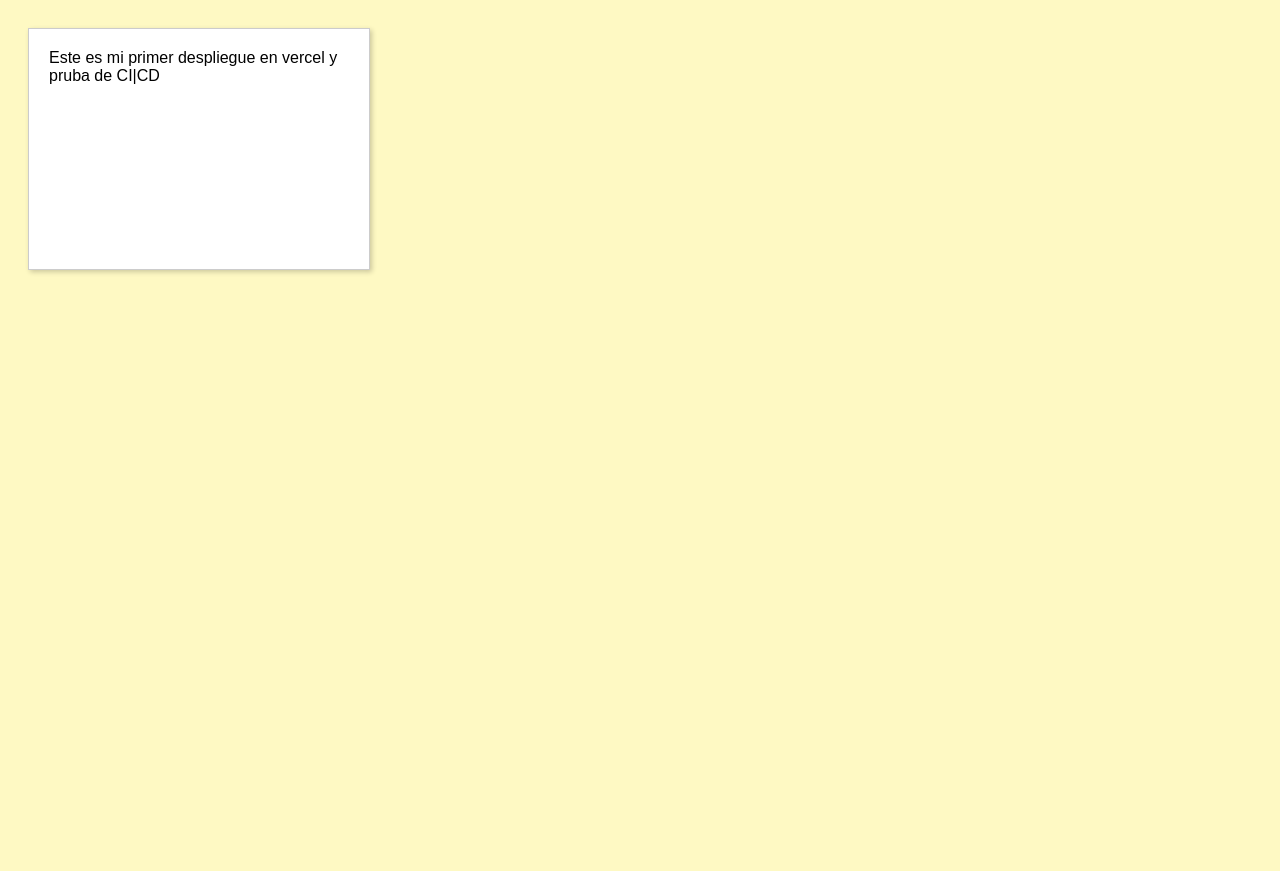
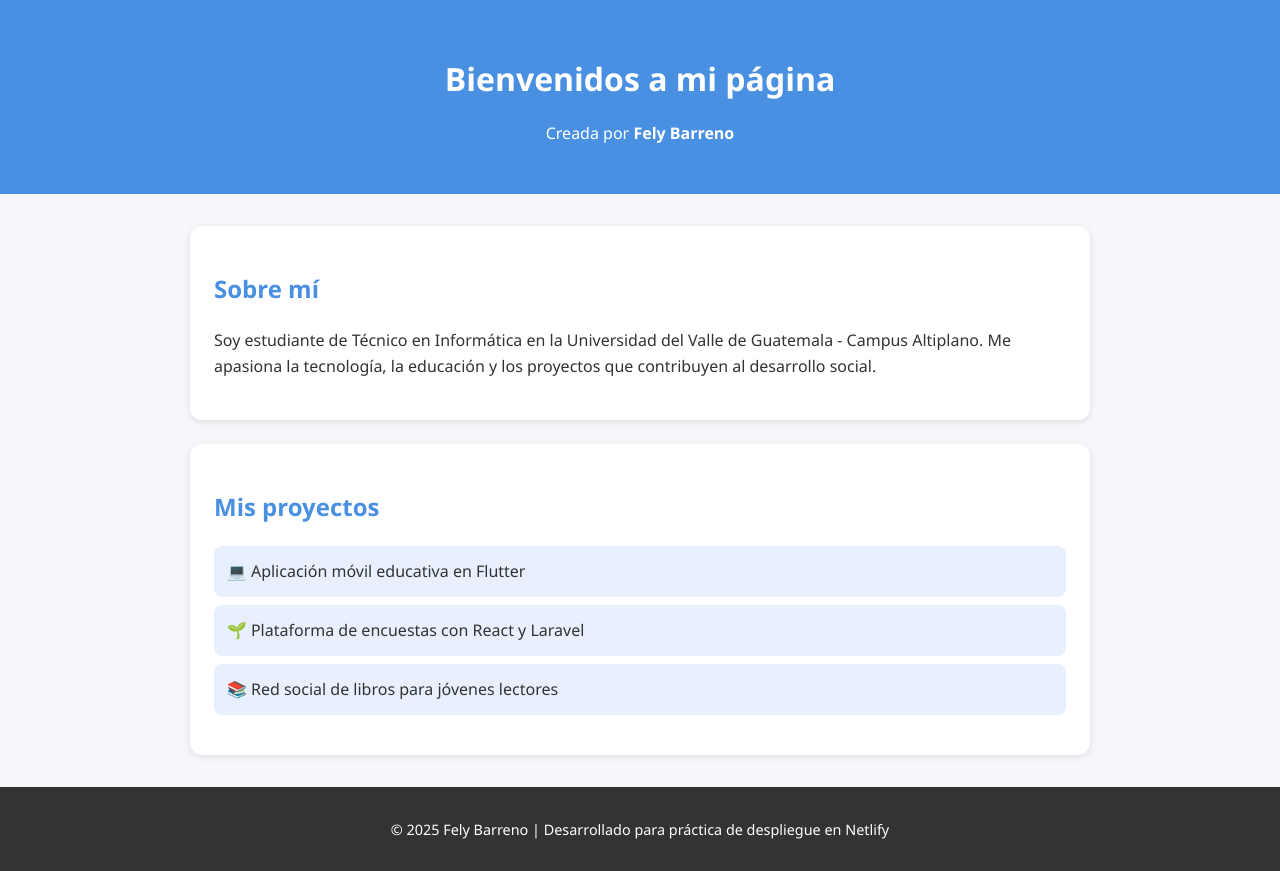
Before and after one commit to Bahuifely/Prograweb, a plain HTML site: page index.html in a window 1280 px wide. Before the commit the page ends 800 px from the top, so only its background shows below. Drawn offline with Linux system fonts and the light colour scheme.

Commit message:
Agregar estilo css y mejorar la página

```diff
--- a/index.html
+++ b/index.html
@@ -1,27 +1,38 @@
 <!DOCTYPE html>
 <html lang="es">
 <head>
-  <meta charset="UTF-8">
-  <title>Block de Notas</title>
-  <style>
-    body {
-      font-family: Arial, sans-serif;
-      background-color: #fef9c3;
-      padding: 20px;
-    }
-    .nota {
-      background: #fff;
-      border: 1px solid #ccc;
-      padding: 20px;
-      width: 300px;
-      height: 200px;
-      box-shadow: 2px 2px 5px rgba(0,0,0,0.2);
-    }
-  </style>
+    <meta charset="UTF-8">
+    <meta name="viewport" content="width=device-width, initial-scale=1.0">
+    <title>Sitio Web de Fely Barreno</title>
+    <link rel="stylesheet" href="style.css">
 </head>
 <body>
-  <div class="nota">
-    Este es mi primer despliegue en vercel y pruba de CI|CD
-  </div>
+    <header>
+        <h1>Bienvenidos a mi página</h1>
+        <p>Creada por <strong>Fely Barreno</strong></p>
+    </header>
+
+    <main>
+        <section class="presentacion">
+            <h2>Sobre mí</h2>
+            <p>
+                Soy estudiante de Técnico en Informática en la Universidad del Valle de Guatemala - Campus Altiplano.
+                Me apasiona la tecnología, la educación y los proyectos que contribuyen al desarrollo social.
+            </p>
+        </section>
+
+        <section class="proyectos">
+            <h2>Mis proyectos</h2>
+            <ul>
+                <li>💻 Aplicación móvil educativa en Flutter</li>
+                <li>🌱 Plataforma de encuestas con React y Laravel</li>
+                <li>📚 Red social de libros para jóvenes lectores</li>
+            </ul>
+        </section>
+    </main>
+
+    <footer>
+        <p>© 2025 Fely Barreno | Desarrollado para práctica de despliegue en Netlify</p>
+    </footer>
 </body>
 </html>
--- /dev/null
+++ b/style.css
@@ -0,0 +1,62 @@
+/* Estilos generales */
+body {
+    font-family: 'Segoe UI', Tahoma, Geneva, Verdana, sans-serif;
+    background: #f5f7fa;
+    color: #333;
+    margin: 0;
+    padding: 0;
+    line-height: 1.6;
+}
+
+/* Encabezado */
+header {
+    background-color: #4a90e2;
+    color: white;
+    text-align: center;
+    padding: 2rem 1rem;
+}
+
+header h1 {
+    margin-bottom: 0.5rem;
+}
+
+/* Secciones */
+main {
+    max-width: 900px;
+    margin: 2rem auto;
+    padding: 0 1rem;
+}
+
+h2 {
+    color: #4a90e2;
+}
+
+.presentacion, .proyectos {
+    background: white;
+    padding: 1.5rem;
+    border-radius: 12px;
+    box-shadow: 0 2px 6px rgba(0,0,0,0.1);
+    margin-bottom: 1.5rem;
+}
+
+/* Lista */
+ul {
+    list-style: none;
+    padding: 0;
+}
+
+li {
+    background: #e8f0fe;
+    margin: 0.5rem 0;
+    padding: 0.8rem;
+    border-radius: 8px;
+}
+
+/* Pie de página */
+footer {
+    text-align: center;
+    background: #333;
+    color: white;
+    padding: 1rem;
+    font-size: 0.9rem;
+}
```
